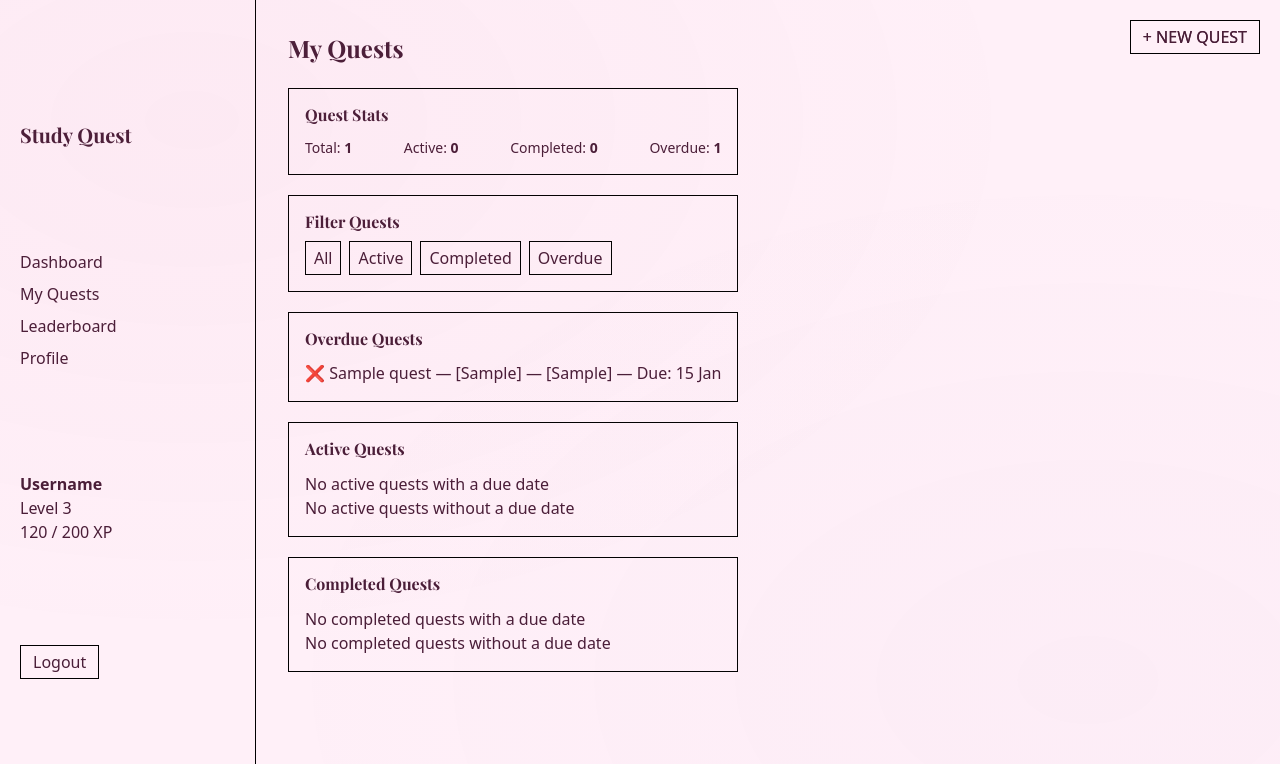
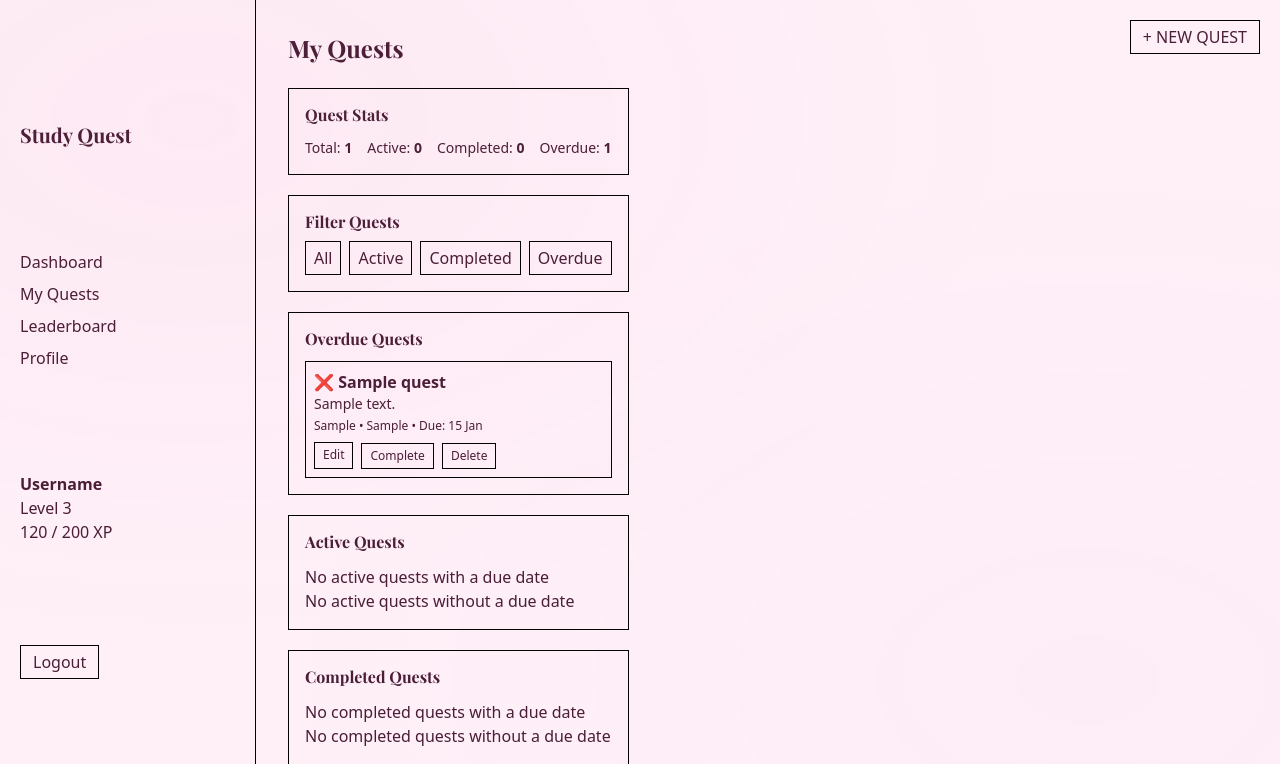
Before and after one commit to sjiang0/CITS3403-Group-Project, a Flask app: page /my-quests in a window 1280 px wide. Shown: the top 764 px of the page. Run offline with Flask 3, Linux system fonts and the light colour scheme; the visitor is signed in with stand-in values (Sample User, id 1); tables that the repository leaves empty hold one stand-in row (values such as "Sample post"); some libraries are stand-ins or nearby versions; some web fonts are replaced.

Commit message:
add functionality in backend and frontend of my_quest to update/complete/delete quests

```diff
--- a/studyquest/app/routes.py
+++ b/studyquest/app/routes.py
@@ -142,7 +142,55 @@ def create_quest():
         flash('Quest created successfully!', 'flash-success')
 
         return redirect(url_for('my_quests')) #TODO: decide where to redirect
-    return render_template(url_for("create_quest"))
+    return render_template("create_quest.html")
+
+
+@app.route("/quest/<int:quest_id>/delete", methods=["POST"])
+@login_required
+def delete_quest(quest_id):
+    quest = Quest.query.filter_by(id=quest_id, user_id=g.user.id).first_or_404()
+
+    db.session.delete(quest)
+    db.session.commit()
+
+    flash("Quest deleted.", "flash-success")
+    return redirect(url_for("my_quests"))
+
+@app.route("/quest/<int:quest_id>/complete", methods=["POST"])
+@login_required
+def complete_quest(quest_id):
+    quest = Quest.query.filter_by(id=quest_id, user_id=g.user.id).first_or_404()
+
+    quest.mark_completed()
+    db.session.commit()
+
+    flash("Quest completed!", "flash-success")
+    return redirect(url_for("my_quests"))
+
+
+@app.route("/quest/<int:quest_id>/edit", methods=["GET", "POST"])
+@login_required
+def edit_quest(quest_id):
+    quest = Quest.query.filter_by(id=quest_id, user_id=g.user.id).first_or_404()
+
+    if request.method == "POST":
+        due_date = request.form.get("due_date")
+        due_date_obj = datetime.strptime(due_date, "%Y-%m-%d").date() if due_date else None
+
+        quest.update_from_form(
+            request.form.get("title"),
+            request.form.get("description"),
+            request.form.get("quest_type"),
+            request.form.get("difficulty"),
+            due_date_obj
+        )
+
+        db.session.commit()
+
+        flash("Quest updated.", "flash-success")
+        return redirect(url_for("my_quests"))
+
+    return render_template("edit_quest.html", quest=quest)
 
 
 @app.route("/login", methods=["GET", "POST"])
--- a/studyquest/app/templates/my_quests.html
+++ b/studyquest/app/templates/my_quests.html
@@ -3,13 +3,6 @@
 {% block title %}My Quests - Study Quest{% endblock %}
 
 {% block content %}
-
-<!-- FLOATING BUTTON -->
-<div class="fixed top-5 right-5">
-  <a href="{{ url_for('create_quest') }}" class="border border-black px-3 py-1 inline-block">
-    + NEW QUEST
-  </a>
-</div>
 
 <h2 class="text-2xl font-bold mb-6">My Quests</h2>
 
@@ -35,40 +28,145 @@
   </div>
 </section>
 
-<!-- OVERDUE QUESTS -->
+<!-- ================= OVERDUE ================= -->
 <section class="border border-black p-4 mb-5">
   <h3 class="font-bold mb-3">Overdue Quests</h3>
-  <ul class="space-y-1">
+
+  <ul class="space-y-2">
     {% for quest in overdue_quests %}
-      <li>❌ {{ quest.title }} — [{{ quest.quest_type | capitalize }}] — [{{ quest.difficulty | capitalize }}] — Due: {{ quest.due_date.strftime('%d %b') }}</li>
+      <li class="border border-black p-2">
+
+        <p class="font-bold">❌ {{ quest.title }}</p>
+        <p class="text-sm">{{ quest.description }}</p>
+
+        <p class="text-xs mt-1">
+          {{ quest.quest_type | capitalize }} • {{ quest.difficulty | capitalize }}
+          • Due: {{ quest.due_date.strftime('%d %b') }}
+        </p>
+
+        <!-- ACTIONS -->
+        <div class="flex gap-2 mt-2">
+
+          <!-- EDIT (hide if completed) -->
+          {% if quest.status != "Completed" %}
+          <a href="{{ url_for('edit_quest', quest_id=quest.id) }}"
+             class="border border-black px-2 py-1 text-xs">
+            Edit
+          </a>
+          {% endif %}
+
+          <!-- COMPLETE -->
+          {% if quest.status != "Completed" %}
+          <form method="POST"
+                action="{{ url_for('complete_quest', quest_id=quest.id) }}">
+            <button class="border border-black px-2 py-1 text-xs">
+              Complete
+            </button>
+          </form>
+          {% endif %}
+
+          <!-- DELETE -->
+          <form method="POST"
+                action="{{ url_for('delete_quest', quest_id=quest.id) }}"
+                onsubmit="return confirm('Delete this quest?');">
+            <button class="border border-black px-2 py-1 text-xs">
+              Delete
+            </button>
+          </form>
+
+        </div>
+      </li>
     {% else %}
       <li>No overdue quests</li>
     {% endfor %}
   </ul>
 </section>
 
-<!-- ACTIVE QUESTS -->
+<!-- ================= ACTIVE ================= -->
 <section class="border border-black p-4 mb-5">
   <h3 class="font-bold mb-3">Active Quests</h3>
 
-  <!-- Active quests with due dates -->
   {% if active_quests_with_due_date %}
-    <h4 class="font-semibold mt-4">With Due Date</h4>
-    <ul class="space-y-1">
+    <h4 class="font-semibold mt-4 mb-2">With Due Date</h4>
+    <ul class="space-y-2">
       {% for quest in active_quests_with_due_date %}
-        <li>{{ quest.title }} — [{{ quest.quest_type | capitalize }}] — [{{ quest.difficulty | capitalize }}] — Due: {{ quest.due_date.strftime('%d %b') }}</li>
+        <li class="border border-black p-2">
+
+          <p class="font-bold">{{ quest.title }}</p>
+          <p class="text-sm">{{ quest.description }}</p>
+
+          <p class="text-xs mt-1">
+            {{ quest.quest_type | capitalize }} • {{ quest.difficulty | capitalize }}
+            • Due: {{ quest.due_date.strftime('%d %b') }}
+          </p>
+
+          <div class="flex gap-2 mt-2">
+
+            <a href="{{ url_for('edit_quest', quest_id=quest.id) }}"
+               class="border border-black px-2 py-1 text-xs">
+              Edit
+            </a>
+
+            <form method="POST"
+                  action="{{ url_for('complete_quest', quest_id=quest.id) }}">
+              <button class="border border-black px-2 py-1 text-xs">
+                Complete
+              </button>
+            </form>
+
+            <form method="POST"
+                  action="{{ url_for('delete_quest', quest_id=quest.id) }}"
+                  onsubmit="return confirm('Delete this quest?');">
+              <button class="border border-black px-2 py-1 text-xs">
+                Delete
+              </button>
+            </form>
+
+          </div>
+        </li>
       {% endfor %}
     </ul>
   {% else %}
     <p>No active quests with a due date</p>
   {% endif %}
 
-  <!-- Active quests with no due date -->
   {% if active_quests_no_due_date %}
-    <h4 class="font-semibold mt-4">No Due Date</h4>
-    <ul class="space-y-1">
+    <h4 class="font-semibold mt-4 mb-2">No Due Date</h4>
+    <ul class="space-y-2">
       {% for quest in active_quests_no_due_date %}
-        <li>{{ quest.title }} — [{{ quest.quest_type | capitalize }}] — [{{ quest.difficulty | capitalize }}] — No due date</li>
+        <li class="border border-black p-2">
+
+          <p class="font-bold">{{ quest.title }}</p>
+          <p class="text-sm">{{ quest.description }}</p>
+
+          <p class="text-xs mt-1">
+            {{ quest.quest_type | capitalize }} • {{ quest.difficulty | capitalize }} • No due date
+          </p>
+
+          <div class="flex gap-2 mt-2">
+
+            <a href="{{ url_for('edit_quest', quest_id=quest.id) }}"
+               class="border border-black px-2 py-1 text-xs">
+              Edit
+            </a>
+
+            <form method="POST"
+                  action="{{ url_for('complete_quest', quest_id=quest.id) }}">
+              <button class="border border-black px-2 py-1 text-xs">
+                Complete
+              </button>
+            </form>
+
+            <form method="POST"
+                  action="{{ url_for('delete_quest', quest_id=quest.id) }}"
+                  onsubmit="return confirm('Delete this quest?');">
+              <button class="border border-black px-2 py-1 text-xs">
+                Delete
+              </button>
+            </form>
+
+          </div>
+        </li>
       {% endfor %}
     </ul>
   {% else %}
@@ -76,28 +174,70 @@
   {% endif %}
 </section>
 
-<!-- COMPLETED QUESTS -->
+<!-- ================= COMPLETED ================= -->
 <section class="border border-black p-4">
   <h3 class="font-bold mb-3">Completed Quests</h3>
 
-  <!-- Completed quests with due dates -->
   {% if completed_quests_with_due_date %}
-    <h4 class="font-semibold mt-4">With Due Date</h4>
-    <ul class="space-y-1">
+    <h4 class="font-semibold mt-4 mb-2">With Due Date</h4>
+    <ul class="space-y-2">
       {% for quest in completed_quests_with_due_date %}
-        <li>✅ {{ quest.title }} — [{{ quest.quest_type | capitalize }}] — [{{ quest.difficulty | capitalize }}] — Due: {{ quest.due_date.strftime('%d %b') }}</li>
+        <li class="border border-black p-2 opacity-70">
+
+          <p class="font-bold">✅ {{ quest.title }}</p>
+          <p class="text-sm">{{ quest.description }}</p>
+
+          <p class="text-xs mt-1">
+            {{ quest.quest_type | capitalize }} • {{ quest.difficulty | capitalize }}
+            • Due: {{ quest.due_date.strftime('%d %b') }}
+          </p>
+
+          <div class="flex gap-2 mt-2">
+
+            <!-- DELETE ONLY -->
+            <form method="POST"
+                  action="{{ url_for('delete_quest', quest_id=quest.id) }}"
+                  onsubmit="return confirm('Delete this completed quest?');">
+              <button class="border border-black px-2 py-1 text-xs">
+                Delete
+              </button>
+            </form>
+
+          </div>
+
+        </li>
       {% endfor %}
     </ul>
   {% else %}
     <p>No completed quests with a due date</p>
   {% endif %}
 
-  <!-- Completed quests with no due date -->
   {% if completed_quests_no_due_date %}
-    <h4 class="font-semibold mt-4">No Due Date</h4>
-    <ul class="space-y-1">
+    <h4 class="font-semibold mt-4 mb-2">No Due Date</h4>
+    <ul class="space-y-2">
       {% for quest in completed_quests_no_due_date %}
-        <li>✅ {{ quest.title }} — [{{ quest.quest_type | capitalize }}] — [{{ quest.difficulty | capitalize }}] — No due date</li>
+        <li class="border border-black p-2 opacity-70">
+
+          <p class="font-bold">✅ {{ quest.title }}</p>
+          <p class="text-sm">{{ quest.description }}</p>
+
+          <p class="text-xs mt-1">
+            {{ quest.quest_type | capitalize }} • {{ quest.difficulty | capitalize }} • No due date
+          </p>
+
+          <div class="flex gap-2 mt-2">
+
+            <form method="POST"
+                  action="{{ url_for('delete_quest', quest_id=quest.id) }}"
+                  onsubmit="return confirm('Delete this completed quest?');">
+              <button class="border border-black px-2 py-1 text-xs">
+                Delete
+              </button>
+            </form>
+
+          </div>
+
+        </li>
       {% endfor %}
     </ul>
   {% else %}
```
